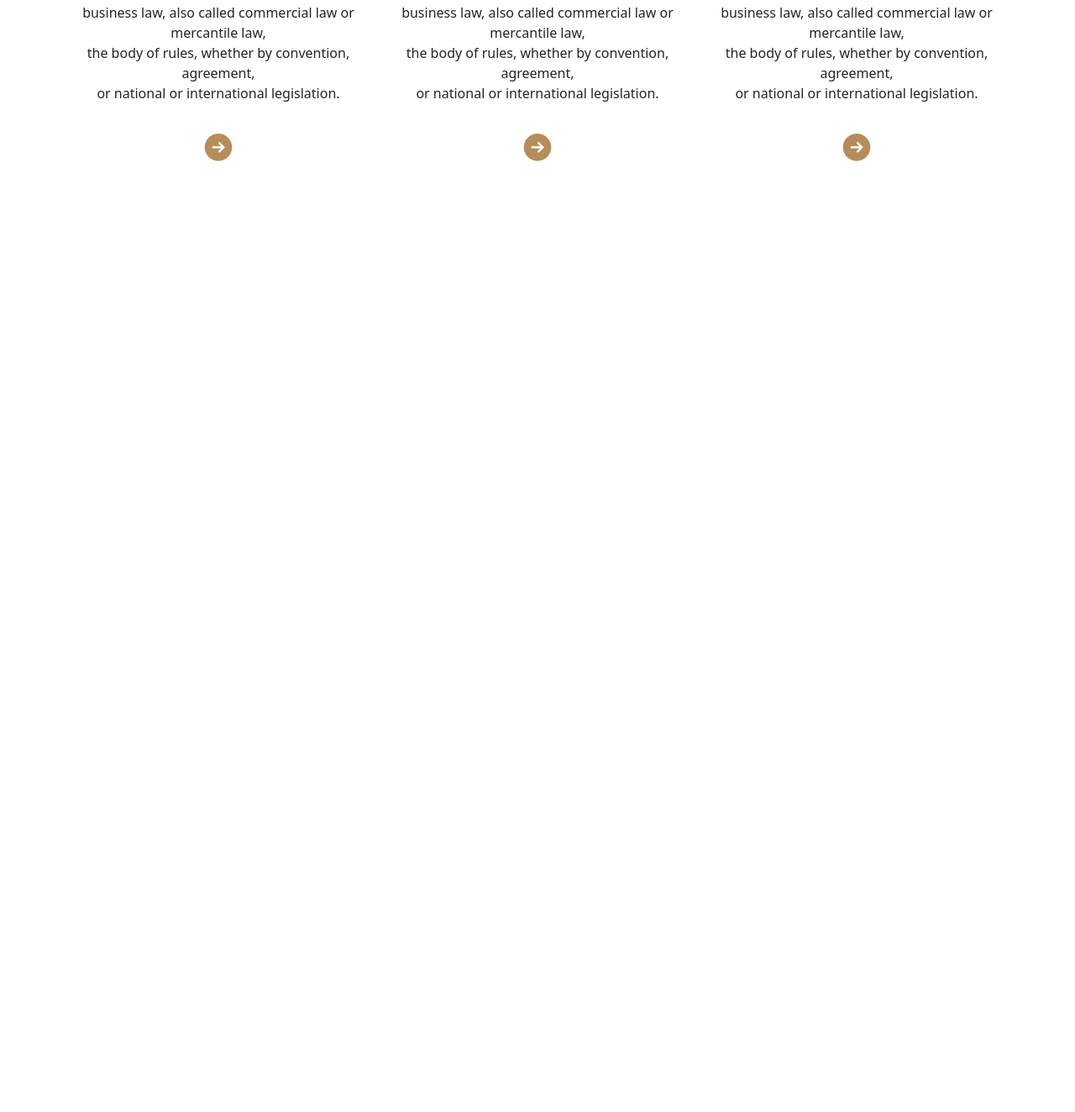
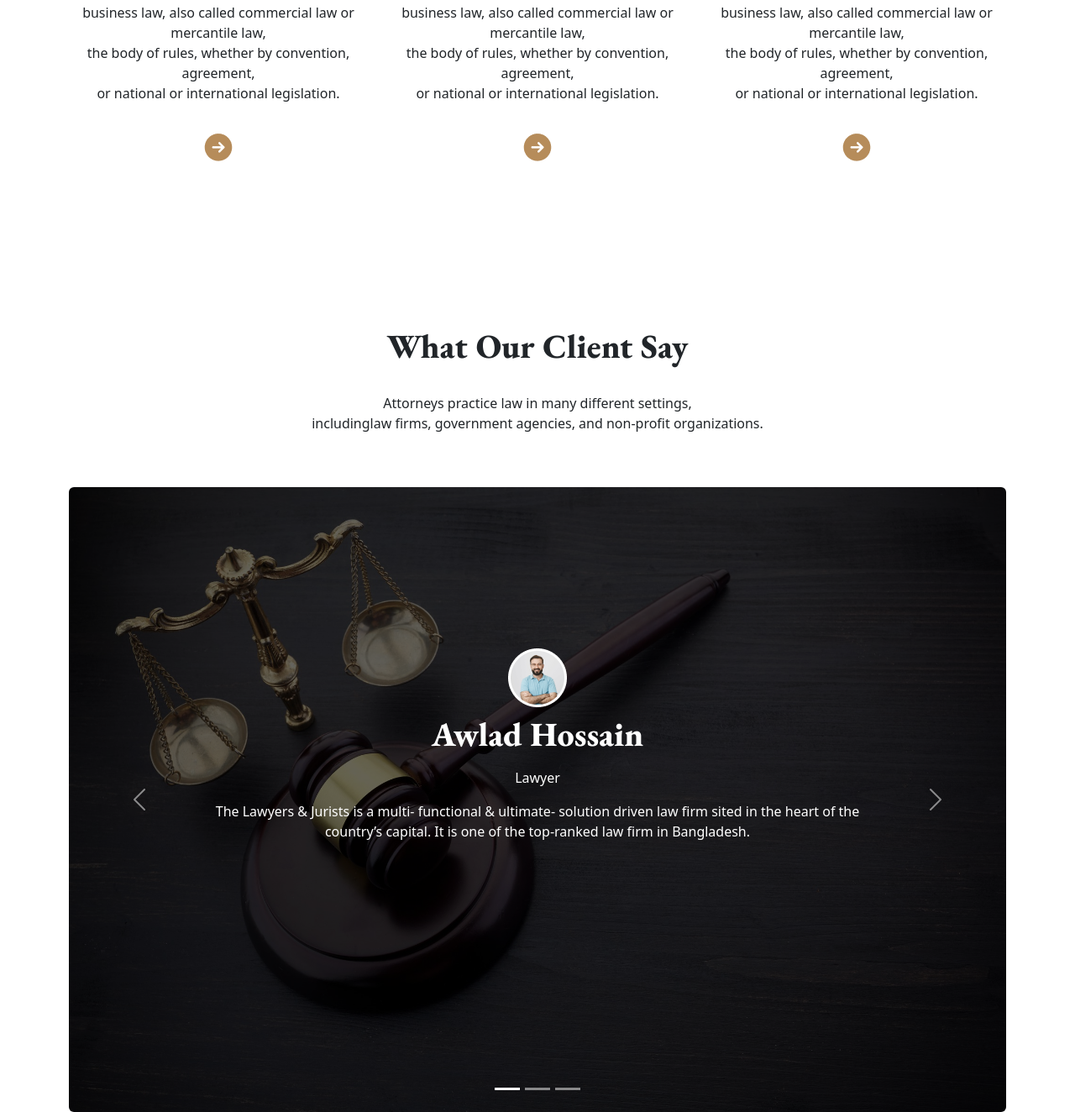
Before and after one commit to mrnayem2026/Legel-House, a plain HTML site: page index.html in a window 1280 px wide. Shown: the part 654-1978 px from the top of the page at 84% size. Before the commit the page ends 994 px from the top, so only its background shows below. Drawn offline with nearby package versions, Linux system fonts and the light colour scheme.

Commit message:
What Our Client Say section added

```diff
--- a/css/style.css
+++ b/css/style.css
@@ -42,3 +42,9 @@ h1 {
 }
 
 /*!The Legal Practice Area style End */
+
+/*!carousel style Start*/
+.carousel-img{
+    filter: brightness(0.4);
+}
+/*!carousel style End */
--- a/index.html
+++ b/index.html
@@ -93,14 +93,15 @@
                 </div>
                 <!-- card 2   -->
                 <div class="col-12 col-sm-4 text-center  py-5 legal-card">
-                    <img src="./images/business.png" alt="" class="img-fluid pb-5">
+                    <img src="./images/criminal.png" alt="" class="img-fluid pb-5">
                     <h1 class="pb-4">Criminal Law</h1>
                     <p  class="">
                         business law, also called commercial law or mercantile law, <br> the body of rules, whether by convention, agreement,<br> or national or international legislation.
                     </p>
                     <img src="./images/Frame.png" alt="" class="img-fluid pt-3">
                 </div>
-                <!-- card 1   -->
+
+                <!-- card 3   -->
                 <div class="col-12 col-sm-4  text-center  py-5 legal-card">
                     <img src="./images/child.png" alt="" class="img-fluid pb-5">
                     <h1 class="pb-4">Child Support</h1>
@@ -113,6 +114,69 @@
             </div>
         </section>
           <!--! The Legal Practice Area section HTML Structure END  -->
+
+          <!--! What Our Client Say section HTML Structure Start  -->
+          <section class="container">
+            <div class="text-center py-sm-5 mt-sm-5 ">
+                <h1 class="fw-bold fs-1">What Our Client Say</h1>
+                <p class="pt-4 fw-light">Attorneys practice law in many different   settings, <br> includinglaw firms,  government agencies, and non-profit organizations. </p>
+            </div>
+
+            <div id="carouselExampleIndicators" class="carousel slide rounded-3">
+                <div class="carousel-indicators">
+                  <button type="button" data-bs-target="#carouselExampleIndicators" data-bs-slide-to="0" class="active" aria-current="true" aria-label="Slide 1"></button>
+                  <button type="button" data-bs-target="#carouselExampleIndicators" data-bs-slide-to="1" aria-label="Slide 2"></button>
+                  <button type="button" data-bs-target="#carouselExampleIndicators" data-bs-slide-to="2" aria-label="Slide 3"></button>
+                </div>
+                <div class="carousel-inner">
+                  <div class="carousel-item active">
+                    <img src="./images/slider-1.jpg" class="d-block w-100 rounded carousel-img" alt="...">
+                    <div class="carousel-caption  d-md-block top-0 mt-sm-5 pt-sm-5">
+                        <img src="./images/user.png" alt="" class="pt-sm-5 mt-sm-5">
+                        <h1 class="py-sm-2">Awlad Hossain</h1>
+                        <p>Lawyer</p>
+                        <p class="">
+                            The Lawyers & Jurists is a multi- functional & ultimate- solution driven law firm sited in the heart of the country’s capital. It is one of the top-ranked law firm in Bangladesh.
+                        </p>
+                      </div>
+                  </div>
+                  <div class="carousel-item">
+                    <img src="./images/slider-2.jpg" class="d-block w-100 rounded carousel-img" alt="...">
+                    <div class="carousel-caption  d-md-block top-0 mt-sm-5 pt-sm-5">
+                        <img src="./images/user.png" alt="" class="pt-sm-5 mt-sm-5">
+                        <h1 class="py-sm-2">Awlad Hossain</h1>
+                        <p>Lawyer</p>
+                        <p class="">
+                            The Lawyers & Jurists is a multi- functional & ultimate- solution driven law firm sited in the heart of the country’s capital. It is one of the top-ranked law firm in Bangladesh.
+                        </p>
+                      </div>
+                  </div>
+                  <div class="carousel-item">
+                    <img src="./images/slider-3.jpg" class="d-block w-100 rounded carousel-img" alt="...">
+                    <div class="carousel-caption   d-md-block top-0 mt-sm-5 pt-sm-5">
+                        <img src="./images/user.png" alt="" class="pt-sm-5 mt-sm-5">
+                        <h1 class="py-sm-2">Awlad Hossain</h1>
+                        <p>Lawyer</p>
+                        <p class="">
+                            The Lawyers & Jurists is a multi- functional & ultimate- solution driven law firm sited in the heart of the country’s capital. It is one of the top-ranked law firm in Bangladesh.
+                        </p>
+                      </div>
+                  </div>
+                </div>
+                <button class="carousel-control-prev" type="button" data-bs-target="#carouselExampleIndicators" data-bs-slide="prev">
+                  <span class="carousel-control-prev-icon" aria-hidden="true"></span>
+                  <span class="visually-hidden">Previous</span>
+                </button>
+                <button class="carousel-control-next" type="button" data-bs-target="#carouselExampleIndicators" data-bs-slide="next">
+                  <span class="carousel-control-next-icon" aria-hidden="true"></span>
+                  <span class="visually-hidden">Next</span>
+                </button>
+              </div>
+
+          </section>
+          <!--! What Our Client Say section HTML Structure END  -->
+
+
     </main>
     <!--! Header section HTML Structure END  -->
 
```
Also changed, not shown: images/user.png (added).
